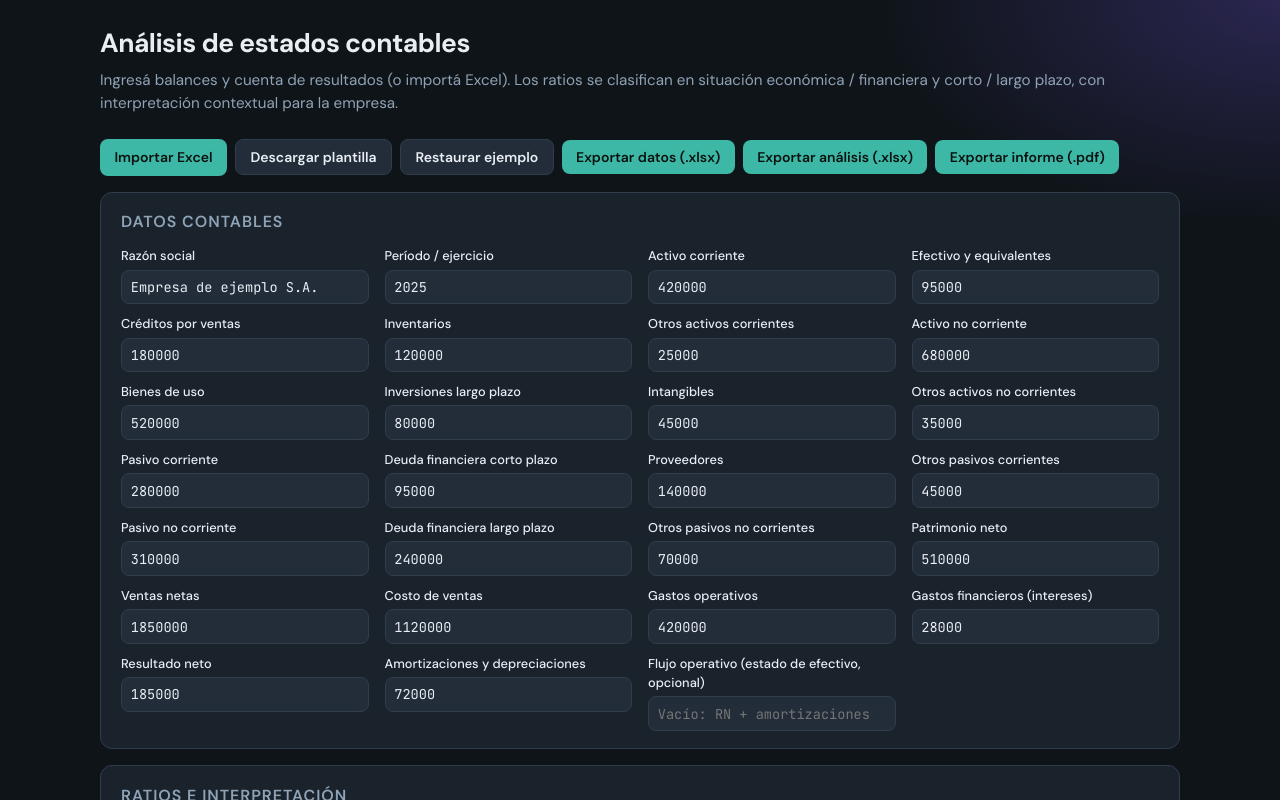
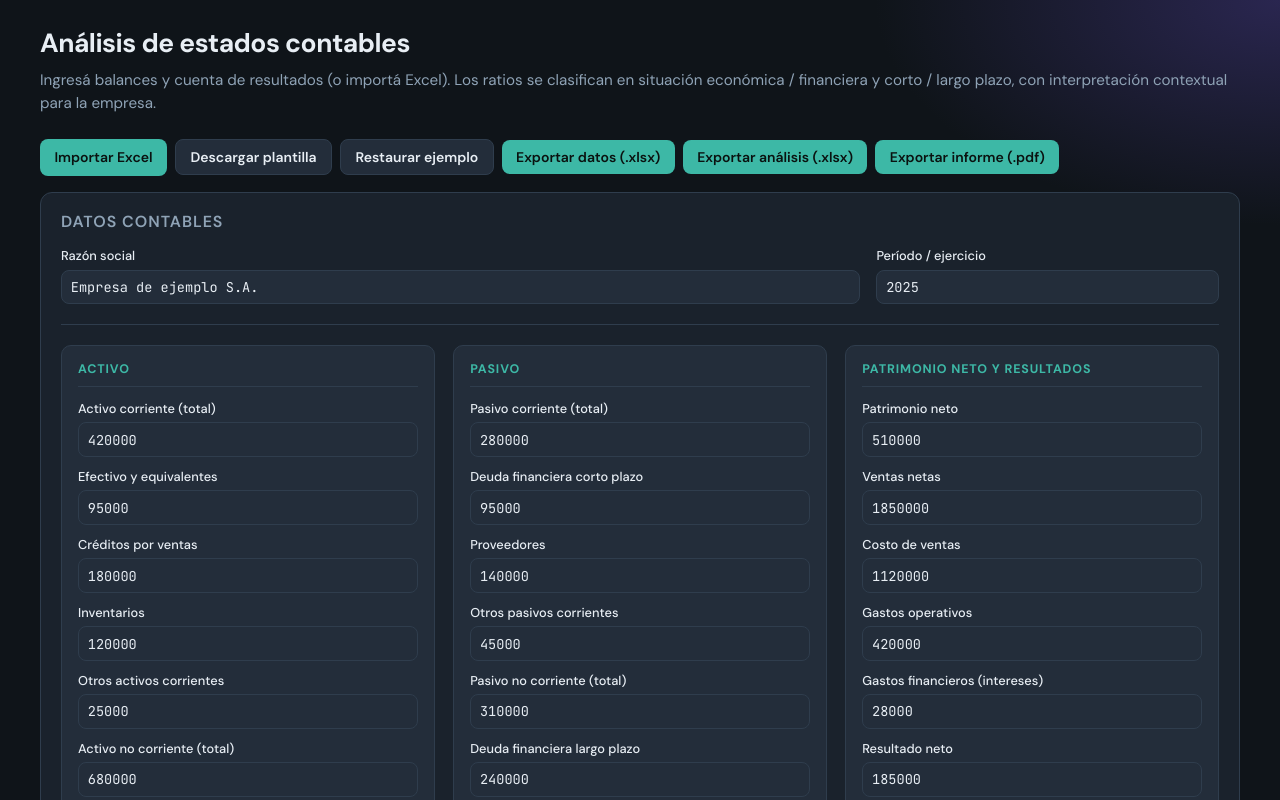
Before and after one commit to lucastissera/analisisestadoscontables, a React (Vite) app: page / in a window 1280 px wide. Shown: the top 800 px of the page. Built offline with nearby package versions, Linux system fonts and the light colour scheme; the HTML template or start-up script is replaced by a standard one.

Commit message:
Cambio clasificacion en pantalla

```diff
--- a/package.json
+++ b/package.json
@@ -5,7 +5,7 @@
   "type": "module",
   "scripts": {
     "dev": "vite",
-    "build": "tsc -b && vite build",
+    "build": "npx tsc -b && npx vite build",
     "preview": "vite preview"
   },
   "dependencies": {
--- a/src/App.tsx
+++ b/src/App.tsx
@@ -10,26 +10,41 @@ import { generarPdfAnalisis } from "./logic/pdfExport";
 import { calcularRatios } from "./logic/ratios";
 import type { DatosFinancieros, RatioCalculado } from "./types";
 
-const CAMPOS: { key: keyof DatosFinancieros; label: string; tipo: "texto" | "numero" }[] = [
+type CampoDef = {
+  key: keyof DatosFinancieros;
+  label: string;
+  tipo: "texto" | "numero";
+};
+
+const CAMPOS_IDENTIFICACION: CampoDef[] = [
   { key: "razonSocial", label: "Razón social", tipo: "texto" },
   { key: "periodo", label: "Período / ejercicio", tipo: "texto" },
-  { key: "activoCorriente", label: "Activo corriente", tipo: "numero" },
+];
+
+const COLUMNA_ACTIVO: CampoDef[] = [
+  { key: "activoCorriente", label: "Activo corriente (total)", tipo: "numero" },
   { key: "efectivoYEquivalentes", label: "Efectivo y equivalentes", tipo: "numero" },
   { key: "creditosPorVentas", label: "Créditos por ventas", tipo: "numero" },
   { key: "inventarios", label: "Inventarios", tipo: "numero" },
   { key: "otrosActivosCorrientes", label: "Otros activos corrientes", tipo: "numero" },
-  { key: "activoNoCorriente", label: "Activo no corriente", tipo: "numero" },
+  { key: "activoNoCorriente", label: "Activo no corriente (total)", tipo: "numero" },
   { key: "bienesDeUso", label: "Bienes de uso", tipo: "numero" },
   { key: "inversionesLargoPlazo", label: "Inversiones largo plazo", tipo: "numero" },
   { key: "intangibles", label: "Intangibles", tipo: "numero" },
   { key: "otrosActivosNoCorrientes", label: "Otros activos no corrientes", tipo: "numero" },
-  { key: "pasivoCorriente", label: "Pasivo corriente", tipo: "numero" },
+];
+
+const COLUMNA_PASIVO: CampoDef[] = [
+  { key: "pasivoCorriente", label: "Pasivo corriente (total)", tipo: "numero" },
   { key: "deudaFinancieraCortoPlazo", label: "Deuda financiera corto plazo", tipo: "numero" },
   { key: "proveedores", label: "Proveedores", tipo: "numero" },
   { key: "otrosPasivosCorrientes", label: "Otros pasivos corrientes", tipo: "numero" },
-  { key: "pasivoNoCorriente", label: "Pasivo no corriente", tipo: "numero" },
+  { key: "pasivoNoCorriente", label: "Pasivo no corriente (total)", tipo: "numero" },
   { key: "deudaFinancieraLargoPlazo", label: "Deuda financiera largo plazo", tipo: "numero" },
   { key: "otrosPasivosNoCorrientes", label: "Otros pasivos no corrientes", tipo: "numero" },
+];
+
+const COLUMNA_PATRIMONIO_Y_RESULTADOS: CampoDef[] = [
   { key: "patrimonioNeto", label: "Patrimonio neto", tipo: "numero" },
   { key: "ventasNetas", label: "Ventas netas", tipo: "numero" },
   { key: "costoDeVentas", label: "Costo de ventas", tipo: "numero" },
@@ -39,7 +54,7 @@ const CAMPOS: { key: keyof DatosFinancieros; label: string; tipo: "texto" | "num
   { key: "amortizacionesYDepreciaciones", label: "Amortizaciones y depreciaciones", tipo: "numero" },
   {
     key: "flujoEfectivoOperativo",
-    label: "Flujo operativo (estado de efectivo, opcional)",
+    label: "Flujo operativo (opcional)",
     tipo: "numero",
   },
 ];
@@ -162,6 +177,46 @@ export default function App() {
     descargarBuffer(buf, "plantilla_balance_analisis.xlsx", "application/vnd.openxmlformats-officedocument.spreadsheetml.sheet");
   }
 
+  function campoInput({ key, label, tipo }: CampoDef) {
+    return (
+      <label key={key} className="field">
+        <span className="name">{label}</span>
+        {tipo === "texto" ? (
+          <input
+            type="text"
+            value={String(datos[key])}
+            onChange={(e) => actualizar(key, e.target.value as DatosFinancieros[typeof key])}
+          />
+        ) : key === "flujoEfectivoOperativo" ? (
+          <input
+            type="number"
+            step="any"
+            placeholder="Vacío: RN + amortizaciones"
+            value={datos.flujoEfectivoOperativo === null ? "" : datos.flujoEfectivoOperativo}
+            onChange={(e) => {
+              const t = e.target.value.trim();
+              if (t === "") {
+                actualizar("flujoEfectivoOperativo", null);
+                return;
+              }
+              const n = parseFloat(t.replace(",", "."));
+              actualizar("flujoEfectivoOperativo", Number.isFinite(n) ? n : null);
+            }}
+          />
+        ) : (
+          <input
+            type="number"
+            step="any"
+            value={Number.isFinite(datos[key] as number) ? (datos[key] as number) : 0}
+            onChange={(e) =>
+              actualizar(key, (parseFloat(e.target.value) || 0) as DatosFinancieros[typeof key])
+            }
+          />
+        )}
+      </label>
+    );
+  }
+
   return (
     <>
       <h1>Análisis de estados contables</h1>
@@ -195,47 +250,20 @@ export default function App() {
 
       <div className="panel">
         <h2>Datos contables</h2>
-        <div className="grid-form">
-          {CAMPOS.map(({ key, label, tipo }) => (
-            <label key={key} className="field">
-              <span className="name">{label}</span>
-              {tipo === "texto" ? (
-                <input
-                  type="text"
-                  value={String(datos[key])}
-                  onChange={(e) => actualizar(key, e.target.value as DatosFinancieros[typeof key])}
-                />
-              ) : key === "flujoEfectivoOperativo" ? (
-                <input
-                  type="number"
-                  step="any"
-                  placeholder="Vacío: RN + amortizaciones"
-                  value={datos.flujoEfectivoOperativo === null ? "" : datos.flujoEfectivoOperativo}
-                  onChange={(e) => {
-                    const t = e.target.value.trim();
-                    if (t === "") {
-                      actualizar("flujoEfectivoOperativo", null);
-                      return;
-                    }
-                    const n = parseFloat(t.replace(",", "."));
-                    actualizar(
-                      "flujoEfectivoOperativo",
-                      Number.isFinite(n) ? n : null
-                    );
-                  }}
-                />
-              ) : (
-                <input
-                  type="number"
-                  step="any"
-                  value={Number.isFinite(datos[key] as number) ? (datos[key] as number) : 0}
-                  onChange={(e) =>
-                    actualizar(key, (parseFloat(e.target.value) || 0) as DatosFinancieros[typeof key])
-                  }
-                />
-              )}
-            </label>
-          ))}
+        <div className="form-identificacion">{CAMPOS_IDENTIFICACION.map(campoInput)}</div>
+        <div className="form-tres-columnas">
+          <div className="form-columna">
+            <h3 className="form-columna-titulo">Activo</h3>
+            <div className="form-columna-campos">{COLUMNA_ACTIVO.map(campoInput)}</div>
+          </div>
+          <div className="form-columna">
+            <h3 className="form-columna-titulo">Pasivo</h3>
+            <div className="form-columna-campos">{COLUMNA_PASIVO.map(campoInput)}</div>
+          </div>
+          <div className="form-columna">
+            <h3 className="form-columna-titulo">Patrimonio neto y resultados</h3>
+            <div className="form-columna-campos">{COLUMNA_PATRIMONIO_Y_RESULTADOS.map(campoInput)}</div>
+          </div>
         </div>
       </div>
 
--- a/src/index.css
+++ b/src/index.css
@@ -27,7 +27,7 @@ body {
 }
 
 #root {
-  max-width: 1120px;
+  max-width: 1240px;
   margin: 0 auto;
   padding: 1.5rem 1.25rem 3rem;
 }
@@ -66,6 +66,59 @@ h2 {
   display: grid;
   grid-template-columns: repeat(auto-fill, minmax(200px, 1fr));
   gap: 0.65rem 1rem;
+}
+
+.form-identificacion {
+  display: grid;
+  grid-template-columns: 1.4fr 0.6fr;
+  gap: 0.65rem 1rem;
+  margin-bottom: 1.25rem;
+  padding-bottom: 1.25rem;
+  border-bottom: 1px solid var(--border);
+}
+
+@media (max-width: 640px) {
+  .form-identificacion {
+    grid-template-columns: 1fr;
+  }
+}
+
+.form-tres-columnas {
+  display: grid;
+  grid-template-columns: repeat(3, 1fr);
+  gap: 1rem 1.15rem;
+  align-items: start;
+}
+
+@media (max-width: 960px) {
+  .form-tres-columnas {
+    grid-template-columns: 1fr;
+  }
+}
+
+.form-columna {
+  background: var(--surface2);
+  border: 1px solid var(--border);
+  border-radius: 10px;
+  padding: 0.85rem 1rem;
+  min-width: 0;
+}
+
+.form-columna-titulo {
+  font-size: 0.78rem;
+  font-weight: 700;
+  text-transform: uppercase;
+  letter-spacing: 0.07em;
+  color: var(--accent);
+  margin: 0 0 0.75rem;
+  padding-bottom: 0.5rem;
+  border-bottom: 1px solid var(--border);
+}
+
+.form-columna-campos {
+  display: flex;
+  flex-direction: column;
+  gap: 0.65rem;
 }
 
 label.field {
```
Also changed, not shown: 2 other files (tests, documents, lock files or other folders).
